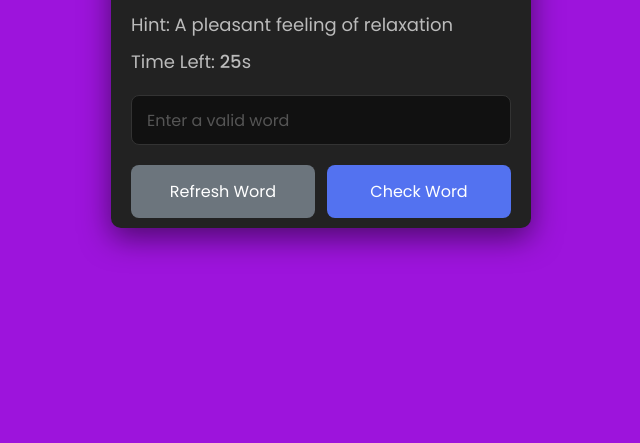
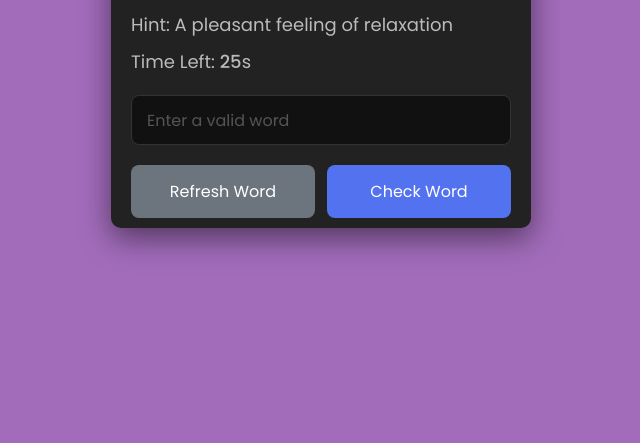
Before and after one commit to vikas1899/Word-Scramble-Game, a plain HTML site: page index.html in a window 1280 px wide. Shown: the part 357-800 px from the top of the page, without its empty margins (319-959 px from the left). Drawn offline with Linux system fonts and the light colour scheme.

Commit message:
style file changed

```diff
--- a/style.css
+++ b/style.css
@@ -14,7 +14,7 @@ body {
   align-items: center;
   justify-content: center;
   min-height: 100vh;
-  background: #9d14dc;
+  background: #a26cbb;
 }
 
 .container {
```
